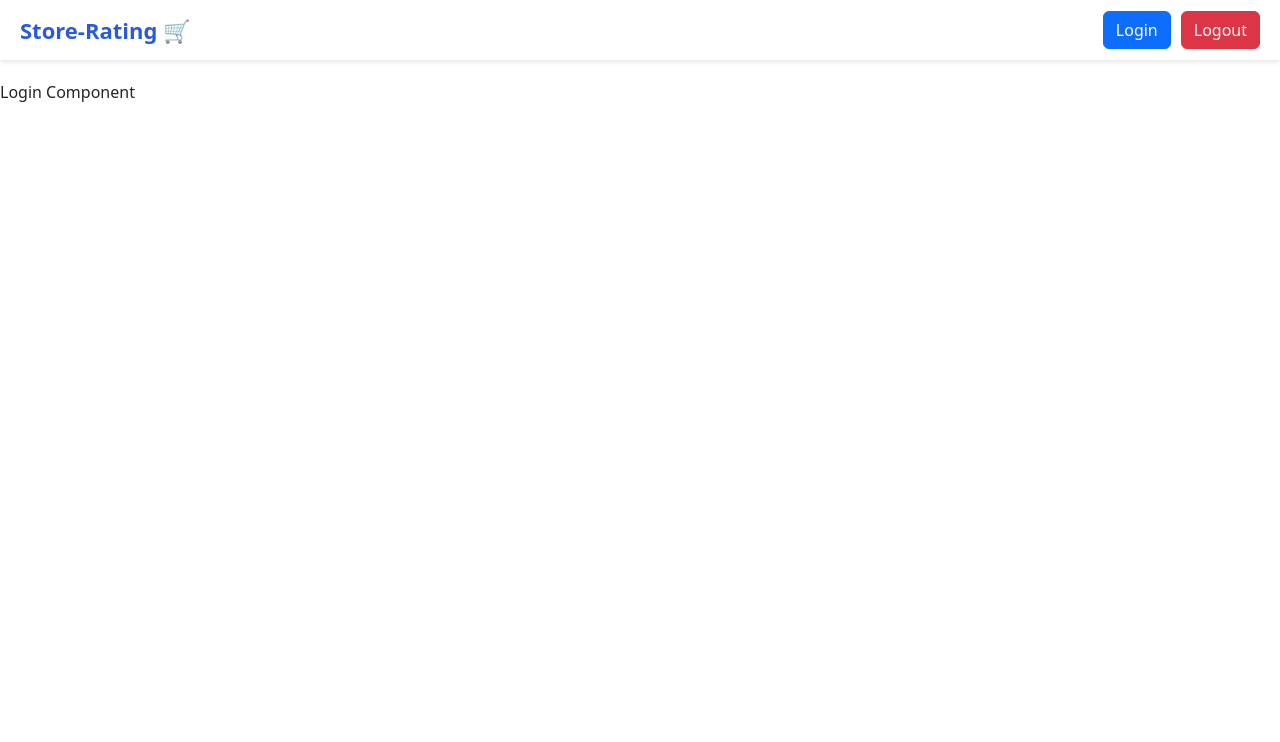
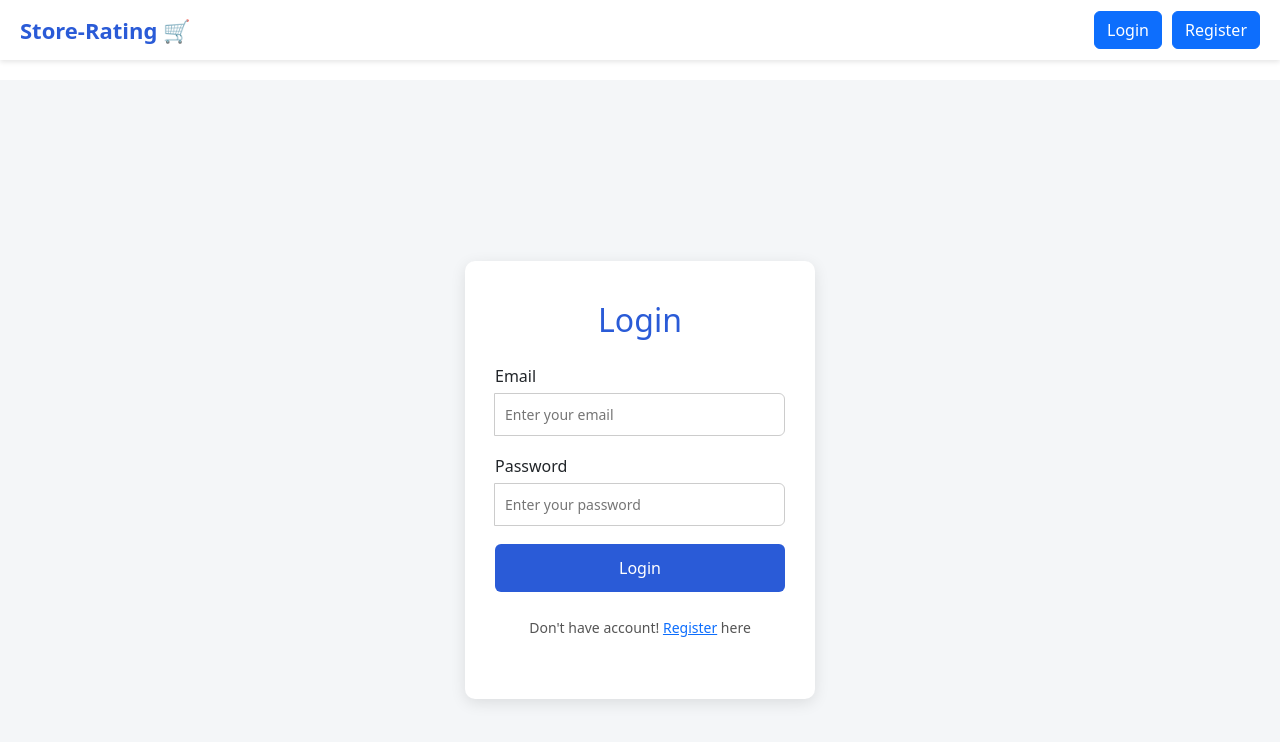
Before and after one commit to Utkarshat18/Store_Rating, a React (Vite) app in the folder frontend/: page /login in a window 1280 px wide. Shown: the top 742 px of the page. Built offline with nearby package versions, Linux system fonts and the light colour scheme.

Commit message:
Login page

```diff
--- a/frontend/src/App.jsx
+++ b/frontend/src/App.jsx
@@ -2,6 +2,7 @@ import React from "react";
 import Navbar from "./components/Navbar/Navbar";
 import { BrowserRouter as Router, Routes, Route } from "react-router-dom";
 import Login from "./components/Login/Login";
+import Register from "./components/Register/Register";
 import Homepage from "./pages/Homepage";
 function App() {
   return (
@@ -10,6 +11,7 @@ function App() {
       <div style={{ marginTop: "80px" }}>
         <Routes>
           <Route path="/login" element={<Login />} />
+          <Route path="/register" element={<Register />} />
           <Route path="/" element={<Homepage/>} />
         </Routes>
       </div>
--- a/frontend/src/components/Login/Login.css
+++ b/frontend/src/components/Login/Login.css
@@ -0,0 +1,68 @@
+.login-container {
+  display: flex;
+  justify-content: center;
+  align-items: center;
+  height: 100vh;
+  background-color: #f4f6f8;
+}
+
+.login-box {
+  background-color: #fff;
+  padding: 40px 30px;
+  border-radius: 10px;
+  box-shadow: 0 4px 15px rgba(0,0,0,0.1);
+  width: 350px;
+  text-align: center;
+}
+
+.login-box h2 {
+  margin-bottom: 25px;
+  color: #2a5bd7;
+}
+
+.input-group {
+  display: flex;
+  flex-direction: column;
+  margin-bottom: 18px;
+  text-align: left;
+}
+
+.input-group label {
+  margin-bottom: 5px;
+  font-weight: 500;
+}
+
+.input-group input {
+  padding: 10px;
+  border: 1px solid #ccc;
+  border-radius: 6px;
+  font-size: 14px;
+}
+
+.input-group input:focus {
+  outline: none;
+  border-color: #2a5bd7;
+  box-shadow: 0 0 5px rgba(42,91,215,0.3);
+}
+
+.btn-login {
+  width: 100%;
+  padding: 12px;
+  background-color: #2a5bd7;
+  color: white;
+  border: none;
+  border-radius: 6px;
+  font-size: 16px;
+  cursor: pointer;
+  transition: background-color 0.3s ease;
+}
+
+.btn-login:hover {
+  background-color: #1e47aa;
+}
+
+.login-message {
+  margin-top: 20px;
+  font-size: 14px;
+  color: #555;
+}
--- a/frontend/src/components/Login/Login.jsx
+++ b/frontend/src/components/Login/Login.jsx
@@ -1,8 +1,51 @@
-import React from "react";
+import React,{useState} from "react";
+import "./Login.css";
+import { Link } from "react-router-dom";
 
 const Login = () => {
+  const [email, setEmail] = useState("");
+  const [password, setPassword] = useState("");
+
+  const handleLogin = (e) => {
+    e.preventDefault();
+    //alert(`Email: ${email}\nPassword: ${password}`);
+  };
+
   return (
-    <div>Login Component</div>
+     <div className="login-container">
+      <div className="login-box">
+        <h2>Login</h2>
+        <form onSubmit={handleLogin}>
+          <div className="input-group">
+            <label>Email</label>
+            <input
+              type="email"
+              placeholder="Enter your email"
+              value={email}
+              onChange={(e) => setEmail(e.target.value)}
+              required
+            />
+          </div>
+
+          <div className="input-group">
+            <label>Password</label>
+            <input
+              type="password"
+              placeholder="Enter your password"
+              value={password}
+              onChange={(e) => setPassword(e.target.value)}
+              required
+            />
+          </div>
+
+          <button type="submit" className="btn-login">Login</button>
+        </form>
+
+        <p className="login-message">
+          Don't have account! <Link to="/register">Register</Link> here
+        </p>
+      </div>
+    </div>
   );
 }
 
--- a/frontend/src/components/Navbar/Navbar.jsx
+++ b/frontend/src/components/Navbar/Navbar.jsx
@@ -9,7 +9,7 @@ const Navbar = () => {
       <h1 className="navbar-logo">Store-Rating 🛒</h1>
       <div className="navbar-buttons">
         <button type="button" className="btn btn-primary"  onClick={() => navigate("/login")}>Login</button>
-        <button type="button" className="btn btn-danger">Logout</button>
+        <button type="button" className="btn btn-primary" onClick={()=>navigate("/register")}>Register</button>
       </div>
     </nav>
   );
--- /dev/null
+++ b/frontend/src/components/Register/Register.jsx
@@ -0,0 +1,9 @@
+import React from 'react';
+
+const Register = () => {
+  return (
+    <div>Register Component</div>
+  );
+}
+
+export default Register;
```
Also changed, not shown: frontend/src/components/Register/Register.css (added).
